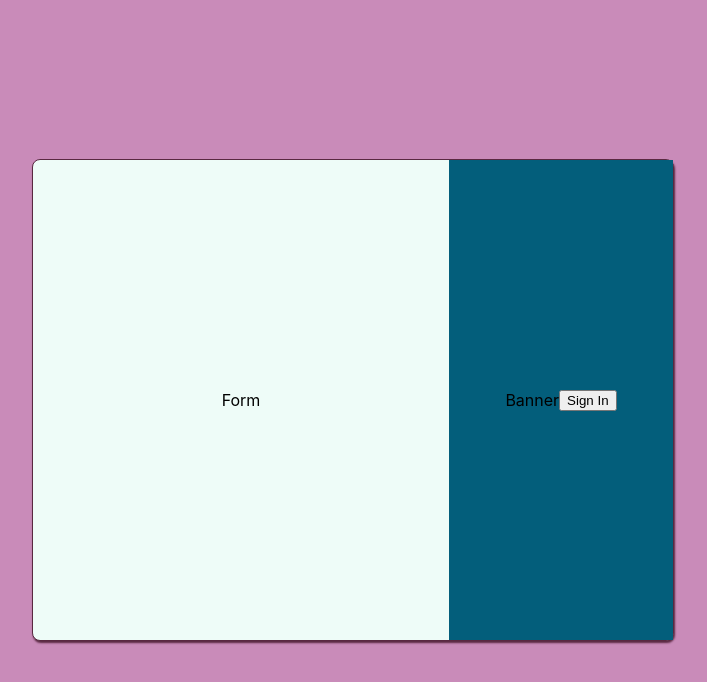
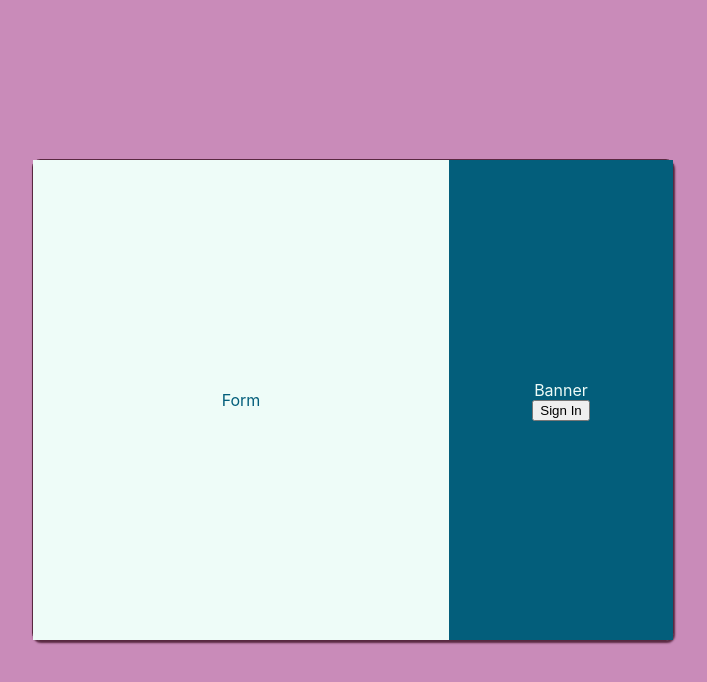
Before and after one commit to cooljasonmelton/cool-sign-up, a React (Create React App) app: page / in a window 1280 px wide. Shown: the top 682 px of the page, without its empty margins (287-994 px from the left). Built offline with nearby package versions, Linux system fonts and the light colour scheme.

Commit message:
transition works well, saving progress

```diff
--- a/src/App.css
+++ b/src/App.css
@@ -30,9 +30,16 @@
     position: absolute;
     z-index: 2;
     right: 65%;
+
     width: 35%;
     height: 100%;
+
+    flex-direction: column;
+
     background-color: #035E7B;
+
+    color: #EEFCF8;
+
     transition: 2s;
 }
 
@@ -40,8 +47,14 @@
     position: absolute;
     z-index: 1;
     right: 0;
+
     width: 65%;
     height: 100%;
+
+    background-color: #EEFCF8;
+
+    color: #035E7B;
+
     transition: 2s;
 }
 
```
